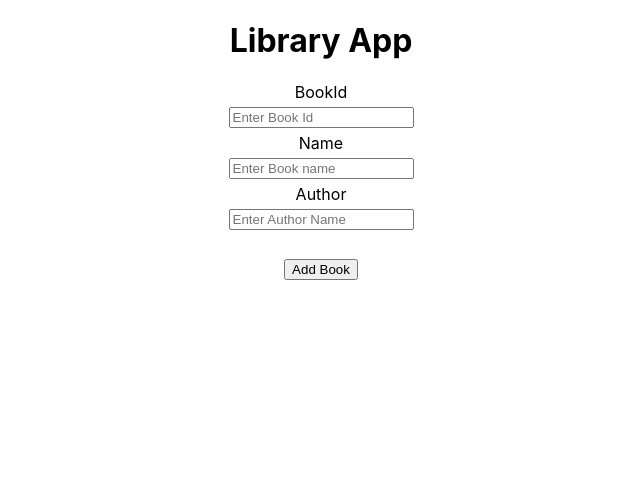
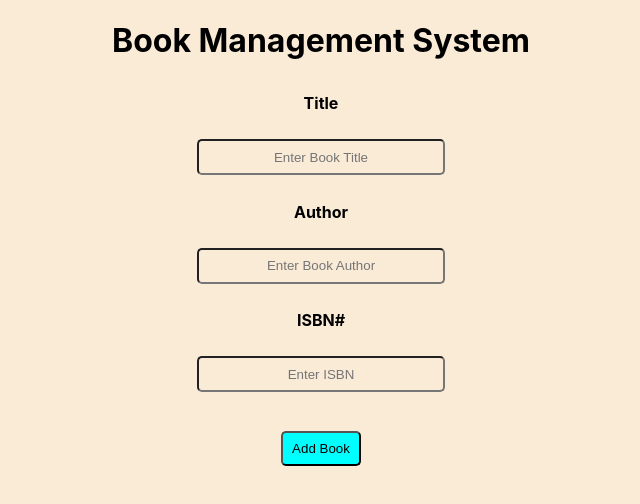
Before and after one commit to rooohits/Book-Management, a React (Create React App) app: page / in a window 1280 px wide. Shown: the top 504 px of the page, without its empty margins (319-959 px from the left). Built offline with nearby package versions, Linux system fonts and the light colour scheme.

Commit message:
Commit message

```diff
--- a/public/index.html
+++ b/public/index.html
@@ -24,7 +24,7 @@
       work correctly both with client-side routing and a non-root public URL.
       Learn how to configure a non-root public URL by running `npm run build`.
     -->
-    <title>React App</title>
+    <title>Rohit's Book Management System</title>
   </head>
   <body>
     <noscript>You need to enable JavaScript to run this app.</noscript>
--- a/src/App.css
+++ b/src/App.css
@@ -1,3 +1,6 @@
+*{
+    background-color: antiquewhite;
+}
 h1{
     text-align: center;
 }
@@ -12,4 +15,20 @@ form{
 
 .addBtn{
     margin: 1.5rem;
+    width: 80px;
+    height: 35px;
+    background-color: aqua;
+    border-radius: 5px;
 }
+
+.inp{
+    width: 240px;
+    height: 30px;
+    text-align: center;
+    border-radius: 5px;
+    margin: 10px;
+}
+
+.lab{
+    margin: -10px;
+}
--- a/src/components/counter/counter.css
+++ b/src/components/counter/counter.css
@@ -1,3 +1,4 @@
+
 .counter-container{
     display: flex;
     flex-direction: column;
@@ -27,7 +28,7 @@
 
 .resetBtn {
     margin: 20px;
-    background-color: crimson;
+    background-color: aquamarine;
     color: white;
     width: 10vw;
     height: 5vh;
--- a/src/components/library/BookRow.js
+++ b/src/components/library/BookRow.js
@@ -37,8 +37,8 @@ export default function BookRow({books, setBooks, setBookId, setName, setAuthor,
                                         <td>{book.bookId}</td>
                                         <td>{book.name}</td>
                                         <td>{book.author}</td>
-                                        <button onClick={() => book_edit(index)}>Edit</button>
-                                        <button onClick={() => book_delete(index)}>Delete</button>
+                                        <button className='addBtn' onClick={() => book_edit(index)}>Edit</button>
+                                        <button className='addBtn' onClick={() => book_delete(index)}>Remove</button>
                                     </tr>
                                 </tbody>
                             </div>
--- a/src/components/library/library.js
+++ b/src/components/library/library.js
@@ -52,14 +52,14 @@ export default function Library() {
 
     return (
         <div className="container">
-            <h1>Library App</h1>
+            <h1>Book Management System</h1>
             <form onSubmit={add_book}>
-                <label>BookId</label>
-                <input type="text" value={bookId} onChange={handleBookId} placeholder="Enter Book Id" />
-                <label>Name</label>
-                <input type="text" value={name} onChange={handleBookName} placeholder="Enter Book name" />
-                <label>Author</label>
-                <input type="text" value={author} onChange={handleAuthor} placeholder="Enter Author Name" />
+                <label className="lab"><h4>Title</h4></label>
+                <input className="inp" type="text" value={bookId} onChange={handleBookId} placeholder="Enter Book Title" />
+                <label className="lab"><h4>Author</h4></label>
+                <input className="inp" type="text" value={name} onChange={handleBookName} placeholder="Enter Book Author" />
+                <label className="lab"><h4>ISBN#</h4></label>
+                <input className="inp" type="text" value={author} onChange={handleAuthor} placeholder="Enter ISBN" />
                 <button className="addBtn">{edit ? "Update" : "Add"} Book</button>
             </form>
             <BookRow
```
Also changed, not shown: src/components/book.jpg (added).
